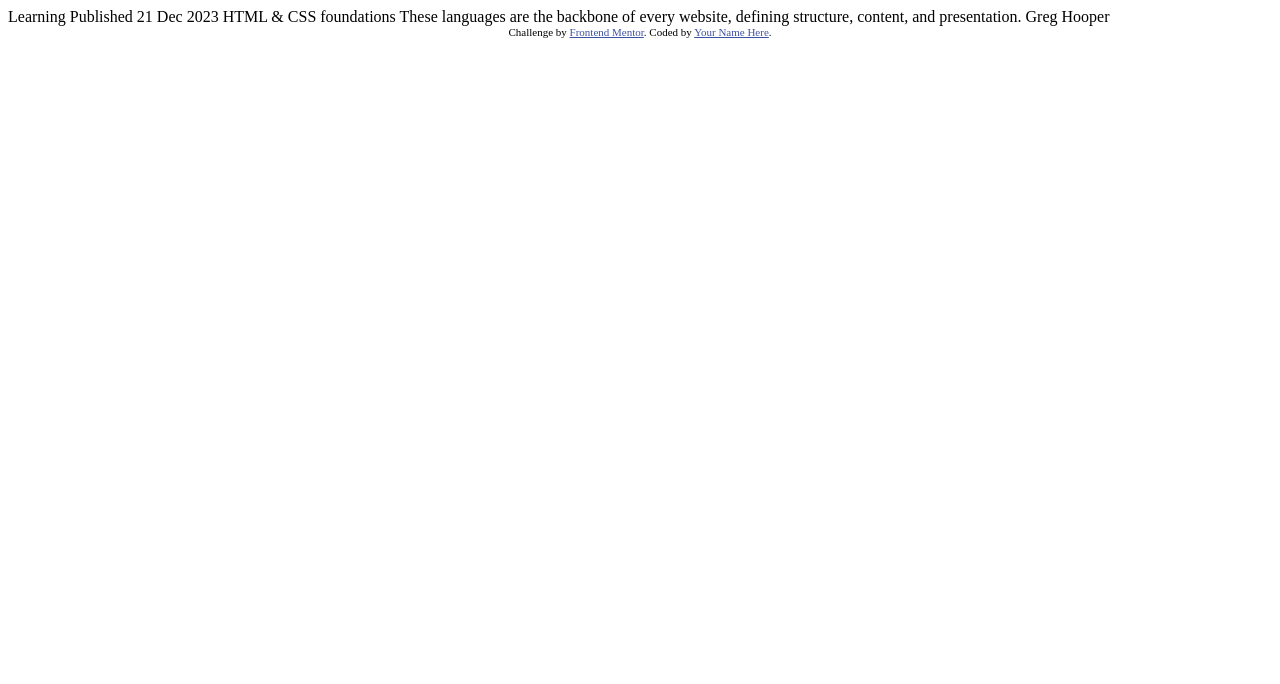
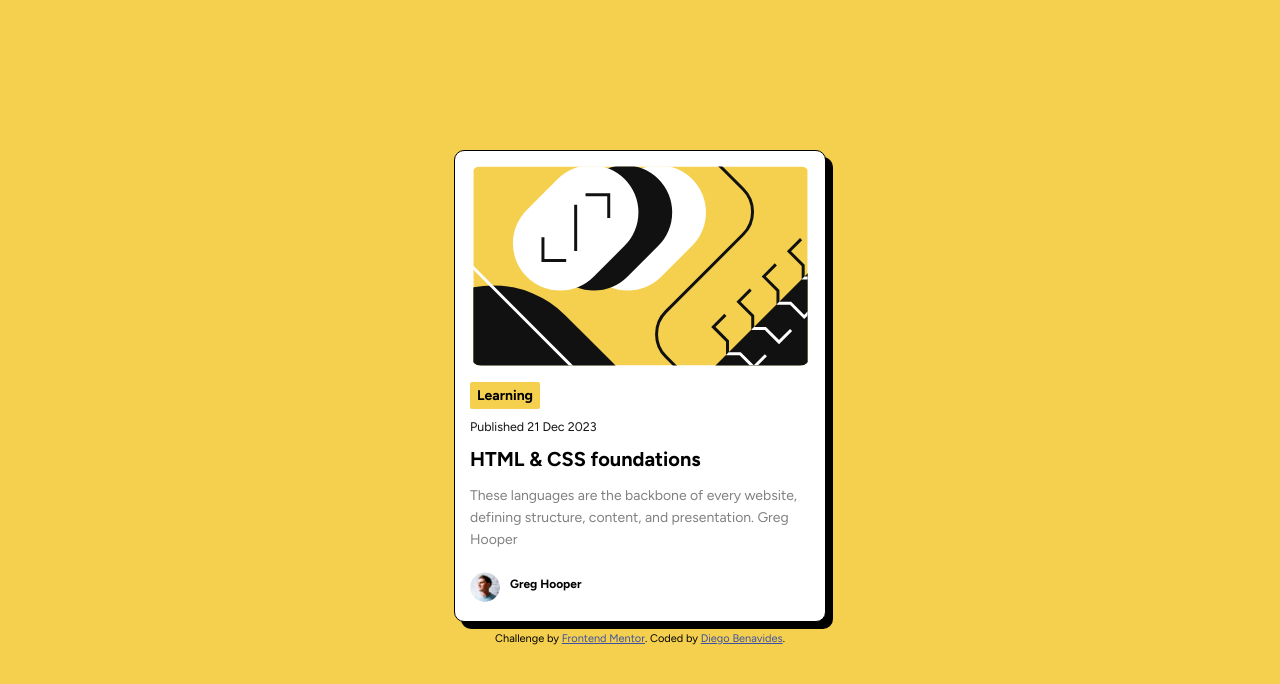
Before and after one commit to DiegoB1104/Blog-preview-card, a plain HTML site: page index.html in a window 1280 px wide. Drawn offline with Linux system fonts and the light colour scheme.

Commit message:
faltan correcciones

```diff
--- a/index.html
+++ b/index.html
@@ -4,6 +4,17 @@
     <meta charset="UTF-8" />
     <meta name="viewport" content="width=device-width, initial-scale=1.0" />
     <!-- displays site properly based on user's device -->
+
+    <!-- Fuenet -->
+
+    <link rel="preconnect" href="https://fonts.googleapis.com" />
+    <link rel="preconnect" href="https://fonts.gstatic.com" crossorigin />
+    <link
+      href="https://fonts.googleapis.com/css2?family=Figtree:ital,wght@0,300..900;1,300..900&display=swap"
+      rel="stylesheet"
+    />
+
+    <!--  -->
 
     <link rel="stylesheet" href="style.css" />
     <link
@@ -27,15 +38,137 @@
     </style>
   </head>
   <body>
-    Learning Published 21 Dec 2023 HTML & CSS foundations These languages are
-    the backbone of every website, defining structure, content, and
-    presentation. Greg Hooper
+    <div class="contenedor">
+      <div class="contenedor-imagen">
+        <svg
+          class="imagen"
+          xmlns="http://www.w3.org/2000/svg"
+          width="336"
+          height="201"
+          fill="none"
+          viewBox="0 0 336 201"
+        >
+          <g clip-path="url(#a)">
+            <path fill="#F4D04E" d="M0 .5h336v200H0z" />
+            <rect
+              width="139"
+              height="95"
+              x="87.996"
+              y="77.729"
+              fill="#fff"
+              rx="47.5"
+              transform="rotate(-45 87.996 77.729)"
+            />
+            <rect
+              width="139"
+              height="95"
+              x="54.055"
+              y="77.729"
+              fill="#111"
+              rx="47.5"
+              transform="rotate(-45 54.055 77.729)"
+            />
+            <path
+              fill="#111"
+              d="M234.864 209.036 451.4-7.5l67.175 67.175-216.536 216.536z"
+            />
+            <rect
+              width="139"
+              height="95"
+              x="20.114"
+              y="77.729"
+              fill="#fff"
+              rx="47.5"
+              transform="rotate(-45 20.114 77.729)"
+            />
+            <rect
+              width="204.19"
+              height="270.554"
+              fill="#111"
+              rx="102.095"
+              transform="scale(-1 1) rotate(45 -103.887 14.564)"
+            />
+            <path
+              stroke="#fff"
+              stroke-width="3"
+              d="m6.69-357.5 135.583 135.727c12.481 12.494 12.481 32.737 0 45.231L-45.544 11.475c-12.481 12.494-12.481 32.737 0 45.23L107.088 209.5"
+            />
+            <path
+              stroke="#111"
+              stroke-width="3"
+              d="M69.965 71.719v23.334h23.334M136.079 52.273V28.94h-23.334M102.845 38.838v46.67M210.364-37.5l60.873 60.873c12.497 12.496 12.497 32.758 0 45.254l-77.745 77.746c-12.497 12.496-12.497 32.758 0 45.254l69.872 69.873"
+            />
+            <path
+              stroke="#111"
+              stroke-width="3"
+              d="m253.339 149.574-12.144 12.145 14.256 14.257v12.672h12.673l13.729 13.729 12.145-12.145M278.685 124.228l-12.145 12.145 14.257 14.257v12.673h12.673l13.729 13.729 12.145-12.145M304.031 98.883l-12.145 12.144 14.257 14.257v12.673h12.673l13.729 13.729 12.144-12.145M329.376 73.537l-12.145 12.145 14.257 14.257v12.672h12.673l13.729 13.729 12.145-12.144"
+            />
+            <path
+              stroke="#fff"
+              stroke-width="5"
+              d="m354.722 48.191-12.145 12.145 14.257 14.257v12.673h12.673l13.729 13.729 12.145-12.145"
+            />
+            <mask
+              id="b"
+              width="285"
+              height="285"
+              x="234"
+              y="-8"
+              maskUnits="userSpaceOnUse"
+              style="mask-type: alpha"
+            >
+              <path
+                fill="#111"
+                d="M234.864 209.036 451.4-7.5l67.175 67.175-216.536 216.536z"
+              />
+            </mask>
+            <g stroke="#fff" mask="url(#b)">
+              <path
+                stroke-width="3"
+                d="m253.339 149.574-12.144 12.145 14.256 14.257v12.672h12.673l13.729 13.729 12.145-12.145M278.685 124.228l-12.145 12.145 14.257 14.257v12.673h12.673l13.729 13.729 12.145-12.145M304.031 98.883l-12.145 12.144 14.257 14.257v12.673h12.673l13.729 13.729 12.144-12.145M329.376 73.537l-12.145 12.145 14.257 14.257v12.672h12.673l13.729 13.729 12.145-12.145"
+              />
+              <path
+                stroke-width="5"
+                d="m354.722 48.191-12.145 12.145 14.257 14.257v12.673h12.673l13.729 13.729 12.145-12.145"
+              />
+            </g>
+          </g>
+          <defs>
+            <clipPath id="a">
+              <path fill="#fff" d="M0 .5h336v200H0z" />
+            </clipPath>
+          </defs>
+        </svg>
+      </div>
+
+      <div class="texto">
+        <h5>Learning</h5>
+        <p>Published 21 Dec 2023</p>
+        <h1>HTML & CSS foundations</h1>
+      </div>
+      <div class="parrafo-final">
+        <p>
+          These languages are the backbone of every website, defining structure,
+          content, and presentation. Greg Hooper
+        </p>
+      </div>
+
+      <div class="avatar">
+        <img
+          class="imagen-avatar"
+          src="/assets/images/image-avatar.webp"
+          alt=""
+        />
+
+        <p>Greg Hooper</p>
+      </div>
+    </div>
 
     <div class="attribution">
       Challenge by
       <a href="https://www.frontendmentor.io?ref=challenge" target="_blank"
         >Frontend Mentor</a
-      >. Coded by <a href="#">Your Name Here</a>.
+      >. Coded by <a href="#">Diego Benavides</a>.
     </div>
   </body>
 </html>
--- a/style.css
+++ b/style.css
@@ -0,0 +1,90 @@
+body {
+  background-color: hsl(47, 88%, 63%);
+  font-family: "Figtree", sans-serif;
+  font-size: 16px;
+}
+
+.contenedor {
+  background-color: hsl(0, 0%, 100%);
+  width: 370px;
+  height: 470px;
+  margin: auto;
+  border-radius: 10px;
+  margin-top: 150px;
+  margin-bottom: 10px;
+  box-shadow: 7px 7px;
+  border: 1px solid;
+}
+
+.contenedor-imagen {
+  display: flex;
+  flex-direction: column;
+  align-items: center;
+}
+
+.imagen {
+  display: flex;
+  flex-direction: column;
+  align-items: center;
+}
+
+.imagen {
+  width: 339px;
+  height: 200px;
+  border-radius: 10px;
+  margin-top: 15px;
+  margin-bottom: -7px;
+}
+
+.texto {
+  margin-left: 15px;
+}
+
+.texto h5 {
+  background-color: hsl(47, 88%, 63%);
+  width: 60px;
+  text-align: center;
+  border-radius: 2px;
+  padding: 5px;
+  font-weight: bold;
+  margin-bottom: -3px;
+  font-size: 14px;
+}
+
+.texto p {
+  color: hsl(0, 0%, 7%);
+  font-size: 12.5px;
+}
+
+.texto h1 {
+  font-size: 20px;
+  font-weight: 700;
+  color: black;
+}
+
+.parrafo-final {
+  line-height: 22px;
+  font-size: 14px;
+  margin-left: 15px;
+  color: hsl(0, 0%, 50%);
+}
+
+/* Avatar */
+.avatar {
+  display: flex;
+  align-items: center;
+}
+.imagen-avatar {
+  width: 30px;
+  height: 30px;
+  border-radius: 50%;
+  margin-top: 15px;
+  margin-top: 5px;
+  margin-left: 15px;
+  margin-right: 10px;
+}
+
+.avatar p {
+  font-size: 12px;
+  font-weight: bold;
+}
```
